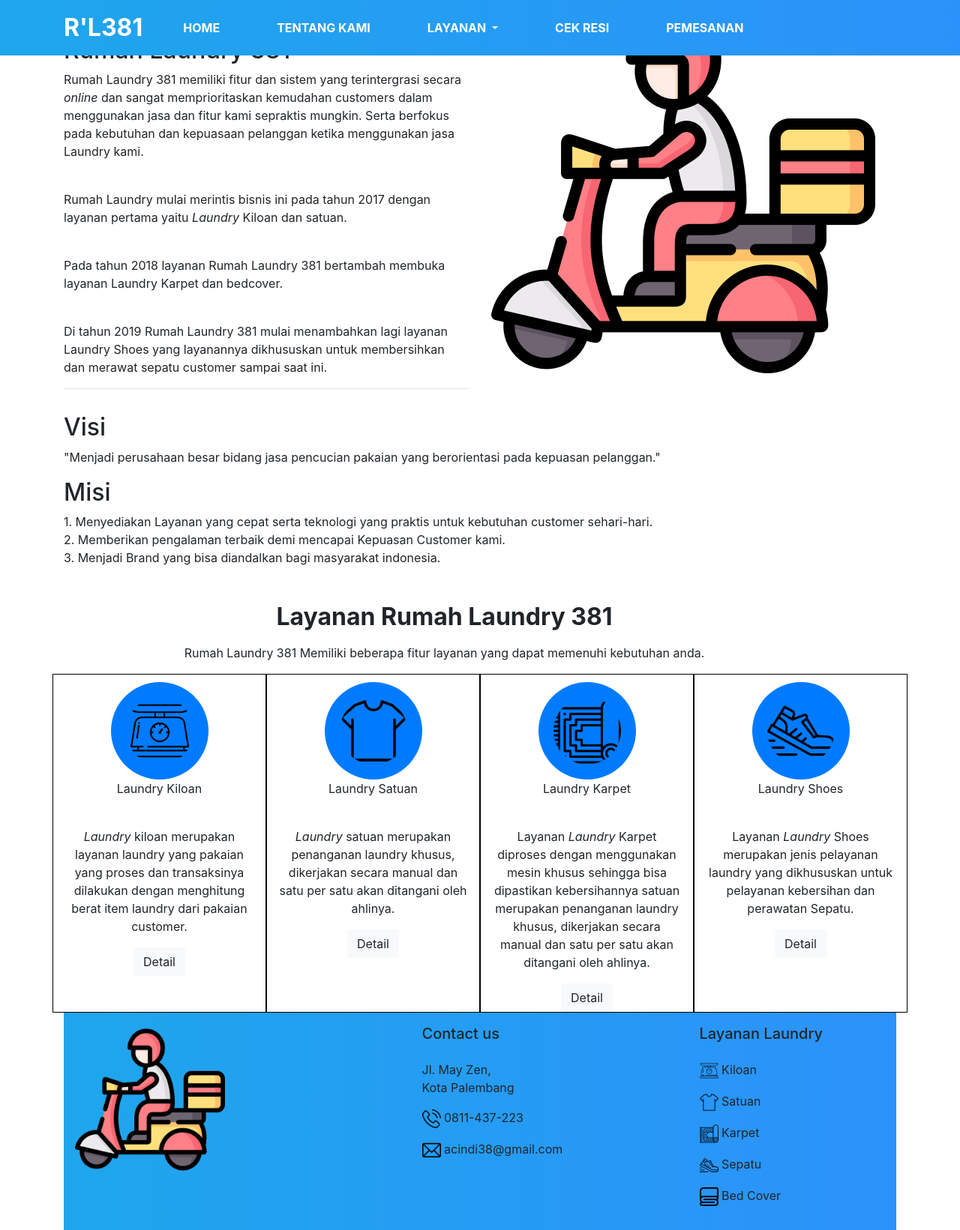
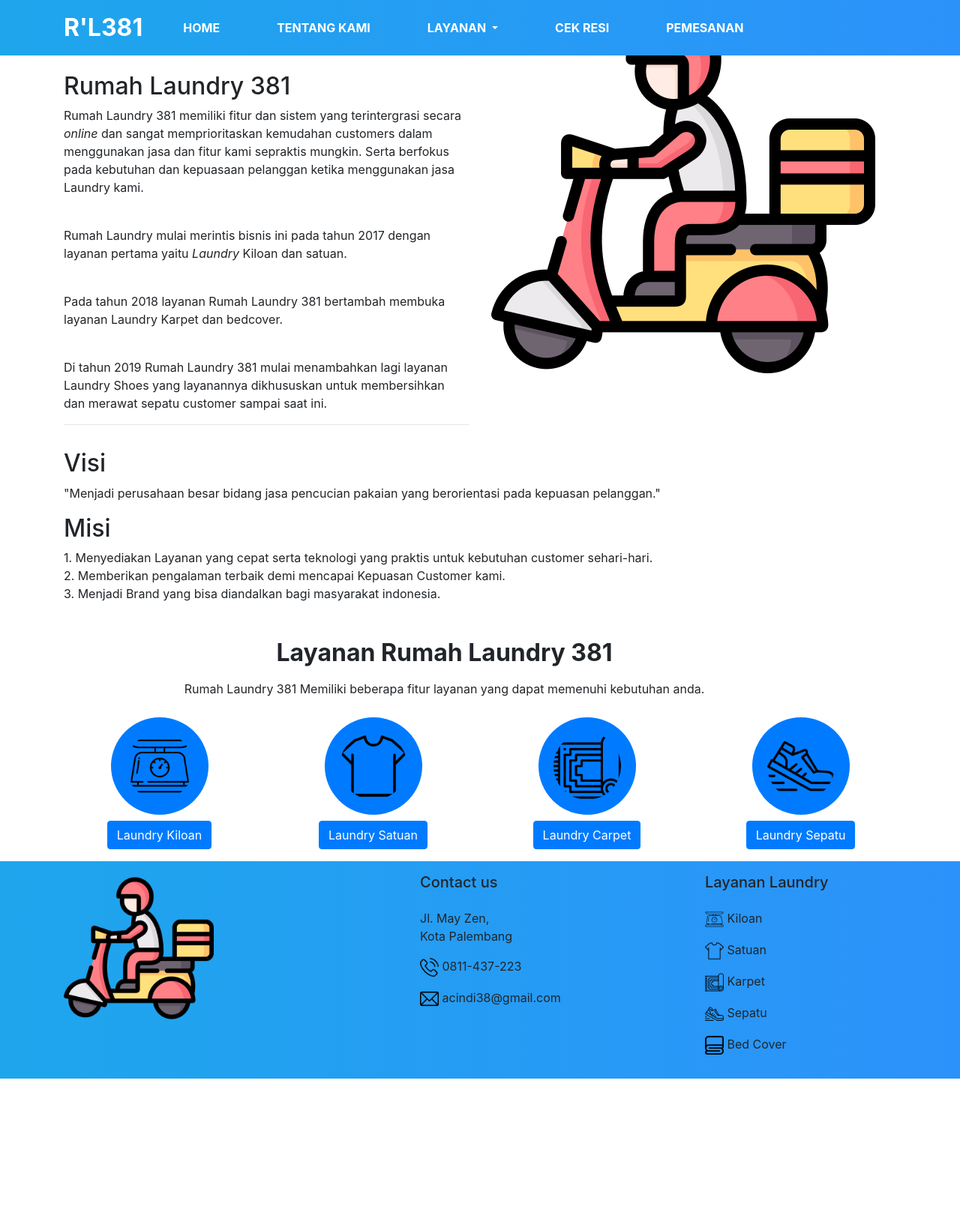
Before and after one commit to CindAlfi99/projecttugasakhir, a PHP site: page /rl381/about.php in a window 1280 px wide. Shown: the whole page at 75% size. After the commit the page ends 1439 px from the top, so only its background shows below. Run offline with PHP 8.4, Linux system fonts and the light colour scheme; some libraries are stand-ins or nearby versions.

Commit message:
update 26

```diff
--- a/000webhost.txt
+++ b/000webhost.txt
@@ -1,4 +1,6 @@
 database name:rumahlaundry381
 database username:admin
 password db:nar({DAsw/gDC8Nr
-password 000webhost : alficindi123++
+password 000webhost konsumen : alficindi123++
+password 000webhost admin:adminlaundry
+password db : _Zz*l9k|pX[iNUuW
--- a/about.php
+++ b/about.php
@@ -4,12 +4,12 @@
 
     <div class="container">
     <div class="row">
-    <div class="col-md-6 mt-5"><h2>Rumah Laundry 381</h2>
+    <div class="col-md-6 mt-5"><h2 class="mt-5">Rumah Laundry 381</h2>
     <p>Rumah Laundry 381 memiliki fitur dan sistem yang terintergrasi secara <i>online</i> dan sangat memprioritaskan kemudahan customers dalam menggunakan jasa dan fitur kami sepraktis mungkin. Serta berfokus pada kebutuhan dan kepuasaan pelanggan ketika menggunakan jasa Laundry kami.</p><br><p>
    Rumah Laundry mulai merintis bisnis ini pada tahun 2017 dengan layanan pertama yaitu <i>Laundry</i> Kiloan dan satuan.</p><br><p>Pada tahun 2018 layanan Rumah Laundry 381 bertambah membuka layanan Laundry Karpet dan bedcover.</p><br>
 
 <p>Di tahun 2019 Rumah Laundry 381 mulai menambahkan lagi layanan Laundry Shoes yang  layanannya dikhususkan untuk membersihkan dan merawat sepatu customer sampai saat ini.</p><hr></div>
-    <div class="col-md-6"><img src="<?= BASE_URL;?>asset/img/logo.png" alt="">
+    <div class="col-sm-2"><img src="<?= BASE_URL;?>asset/img/logo.png" alt="">
 </div>
     </div>
     <!-- misi dan visi laundry -->
@@ -37,30 +37,57 @@
 
     <div class="row text-center">
 
-    <div class="col-md-3 kotak mx-auto">
+    <div class="col-md-3">
+    <img src="<?= BASE_URL; ?>asset/img/scale.png" class="img-fluid bg-primary rounded-circle mb-2" alt="">
+    <p>
+  <a class="btn btn-primary" data-toggle="collapse" href="#multiCollapseExample1" role="button" aria-expanded="false" aria-controls="multiCollapseExample1">Laundry Kiloan</a>
+</p>
 
-    <img src="<?= BASE_URL; ?>asset/img/scale.png" class="img-fluid bg-primary rounded-circle" alt="">
-    <p>Laundry Kiloan</p><br>
-    <p><i>Laundry</i> kiloan merupakan layanan laundry yang pakaian yang proses dan transaksinya dilakukan dengan menghitung berat item laundry dari pakaian customer.</p><a href="<?= BASE_URL;?>layanankiloan.php" class="btn btn-light">Detail</a>
-    </div>
-    <div class="col-md-3 kotak">
+    <div class="collapse multi-collapse" id="multiCollapseExample1">
+      <div class="card card-body">
+      <i>Laundry</i> kiloan merupakan layanan laundry yang pakaian yang proses dan transaksinya dilakukan dengan menghitung berat item laundry dari pakaian customer.</p><a href="<?= BASE_URL;?>layanankiloan.php" class="btn btn-primary">Detail</a>
+      </div>
+</div>
+</div>
+<div class="col-md-3">
+    <img src="<?= BASE_URL; ?>asset/img/tshirt.png" class="img-fluid bg-primary rounded-circle mb-2" alt="">
+    <p>
+  <a class="btn btn-primary" data-toggle="collapse" href="#multiCollapseExample2" role="button" aria-expanded="false" aria-controls="multiCollapseExample1">Laundry Satuan</a>
+</p>
 
-   <img src="<?= BASE_URL; ?>asset/img/tshirt.png" class="img-fluid bg-primary rounded-circle" alt="">
-   <p>Laundry Satuan</p><br>
-   <p><i>Laundry</i> satuan merupakan penanganan laundry khusus, dikerjakan secara manual dan satu per satu akan ditangani oleh ahlinya.</p><a href="<?= BASE_URL;?>layanansatuan.php" class="btn btn-light">Detail</a>
+    <div class="collapse multi-collapse" id="multiCollapseExample2">
+      <div class="card card-body">
+      <i>Laundry</i> satuan merupakan penanganan laundry khusus, dikerjakan secara manual dan satu per satu akan ditangani oleh ahlinya.</p><a href="<?= BASE_URL;?>layanansatuan.php" class="btn btn-primary">Detail</a>
+      </div>
+</div>
+</div>
+<div class="col-md-3">
+    <img src="<?= BASE_URL; ?>asset/img/carpet.png" class="img-fluid bg-primary rounded-circle mb-2" alt="">
+    <p>
+  <a class="btn btn-primary" data-toggle="collapse" href="#multiCollapseExample3" role="button" aria-expanded="false" aria-controls="multiCollapseExample1">Laundry Carpet</a>
+</p>
+
+    <div class="collapse multi-collapse" id="multiCollapseExample3">
+      <div class="card card-body">
+      Layanan <i>Laundry</i> Karpet diproses dengan menggunakan mesin khusus sehingga bisa dipastikan kebersihannya satuan merupakan penanganan laundry khusus, dikerjakan secara manual dan satu per satu akan ditangani oleh ahlinya.</p><a href="<?= BASE_URL;?>layanankarpet.php" class="btn btn-primary">Detail</a>
+      </div>
+</div>
+</div>
+<div class="col-md-3">
+    <img src="<?= BASE_URL; ?>asset/img/running.png" class="img-fluid bg-primary rounded-circle mb-2" alt="">
+    <p>
+  <a class="btn btn-primary" data-toggle="collapse" href="#multiCollapseExample4" role="button" aria-expanded="false" aria-controls="multiCollapseExample1">Laundry Sepatu</a>
+</p>
+
+    <div class="collapse multi-collapse" id="multiCollapseExample4">
+      <div class="card card-body">
+      <p>Layanan <i>Laundry</i> Shoes merupakan jenis pelayanan laundry yang dikhususkan untuk pelayanan kebersihan dan perawatan Sepatu.</p><a href="<?= BASE_URL;?>layanansepatu.php" class="btn btn-primary">Detail</a>
+      </div>
+</div>
+</div>
+
    </div>
-   <div class="col-md-3 kotak">
-
-   <img src="<?= BASE_URL; ?>asset/img/carpet.png" class="img-fluid bg-primary rounded-circle" alt="">
-   <p>Laundry Karpet</p><br>
-   <p>Layanan <i>Laundry</i> Karpet diproses dengan menggunakan mesin khusus sehingga bisa dipastikan kebersihannya satuan merupakan penanganan laundry khusus, dikerjakan secara manual dan satu per satu akan ditangani oleh ahlinya.</p><a href="<?= BASE_URL;?>layanankarpet.php" class="btn btn-light">Detail</a>
    </div>
-   <div class="col-md-3 kotak">
-
-   <img src="<?= BASE_URL; ?>asset/img/running.png" class="img-fluid bg-primary rounded-circle" alt="">
-   <p>Laundry Shoes</p><br>
-   <p>Layanan <i>Laundry</i> Shoes merupakan jenis pelayanan laundry yang dikhususkan untuk pelayanan kebersihan dan perawatan Sepatu.</p><a href="<?= BASE_URL;?>layanansepatu.php" class="btn btn-light">Detail</a>
-   </div>
-
+</div>
     </div>
     <?php require 'template/footer.php';?>
--- a/index.php
+++ b/index.php
@@ -5,7 +5,8 @@
   <div class="banner">
     <div class="container">
       <div class="row ">
-        <div class="col-md-6">
+
+        <div class="col-md-6 ">
           <h4 class="title">Laundry Online At RUMAH LAUNDRY 381!</h4>
           <p class="moto">Bersama Rumah Laundry 381, Pesan Laundry #DirumahAja</p>
           <a href="order.php" class="btn btn-warning">ORDER NOW</a>
@@ -13,6 +14,7 @@
         <div class="col-md-6">
           <img class="img" src="<?= BASE_URL; ?>asset/img/logo.png" alt="" width="500" height="400">
         </div>
+
       </div>
     </div>
   </div>
```
